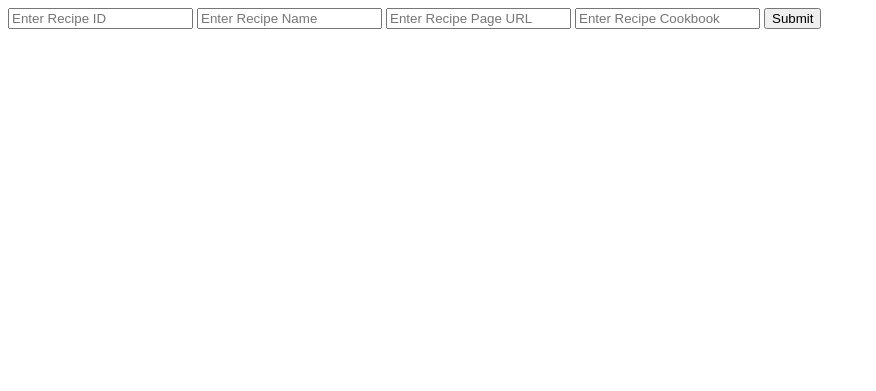
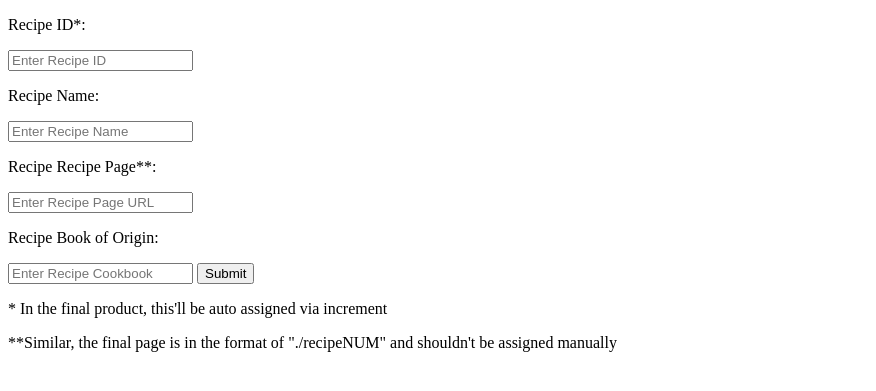
Before and after one commit to WesleeS/Webapp-Cookbook, a Flask app: page / in a window 1280 px wide. Shown: the top 391 px of the page, without its empty margins (0-876 px from the left). Run offline with Flask 3, Linux system fonts and the light colour scheme.

Commit message:
REAL Dynamic webpage for assignment
I forgot to add the labels-- whoops. I had just the placeholder and wanted to be safe so i just added some paragraph fields and notation

```diff
--- a/FlaskFiles/templates/tableInput.html
+++ b/FlaskFiles/templates/tableInput.html
@@ -4,10 +4,16 @@
 
 {% block content %}
     <form action="/submit" method="get">
-        <input type="text" id="recipeID" placeholder="Enter Recipe ID">
-        <input type="text" id="recipeName" placeholder="Enter Recipe Name">
-        <input type="text" id="recipePage" placeholder="Enter Recipe Page URL">
-        <input type="text" id="recipeBook" placeholder="Enter Recipe Cookbook">
+        <p> Recipe ID*: <p>
+            <input type="text" id="recipeID" name="recipeID" placeholder="Enter Recipe ID">
+        <p> Recipe Name: <p>
+            <input type="text" id="recipeName" name="recipeName" placeholder="Enter Recipe Name">
+        <p> Recipe Recipe Page**: <p>
+            <input type="text" id="recipePage" name="recipePage" placeholder="Enter Recipe Page URL">
+        <p> Recipe Book of Origin: <p>
+            <input type="text" id="recipeBook" name="recipeBook" placeholder="Enter Recipe Cookbook">
         <input type="submit" value="Submit">
     </form>
+    <p>* In the final product, this'll be auto assigned via increment</p>
+    <p>**Similar, the final page is in the format of "./recipeNUM" and shouldn't be assigned manually</p>
 {% endblock %}
```
